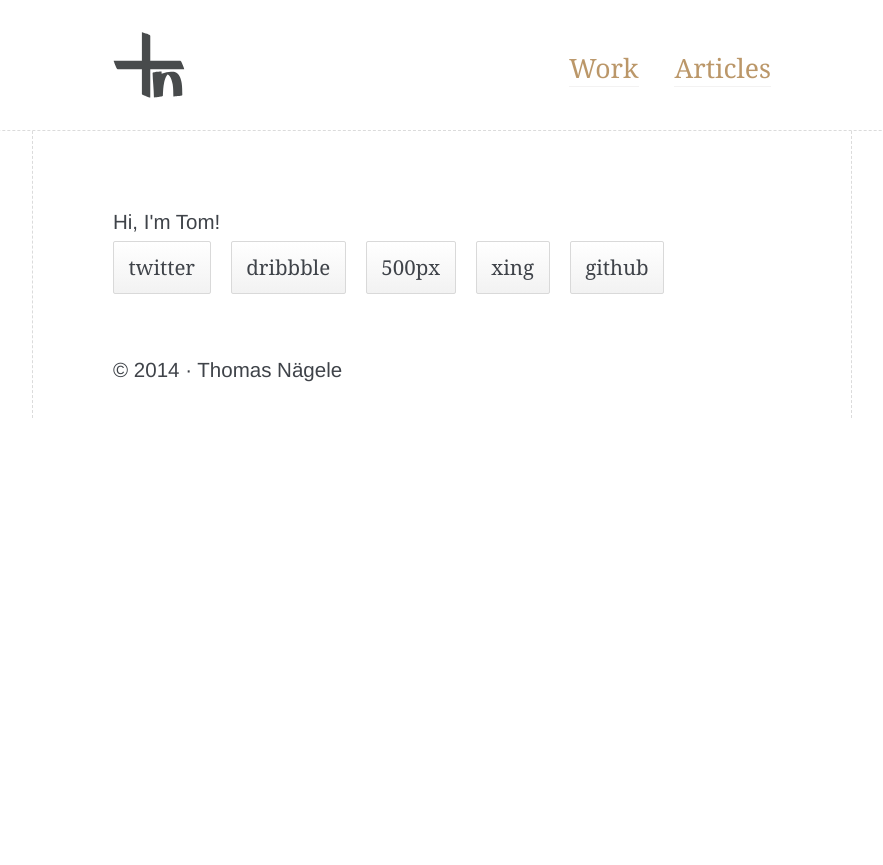
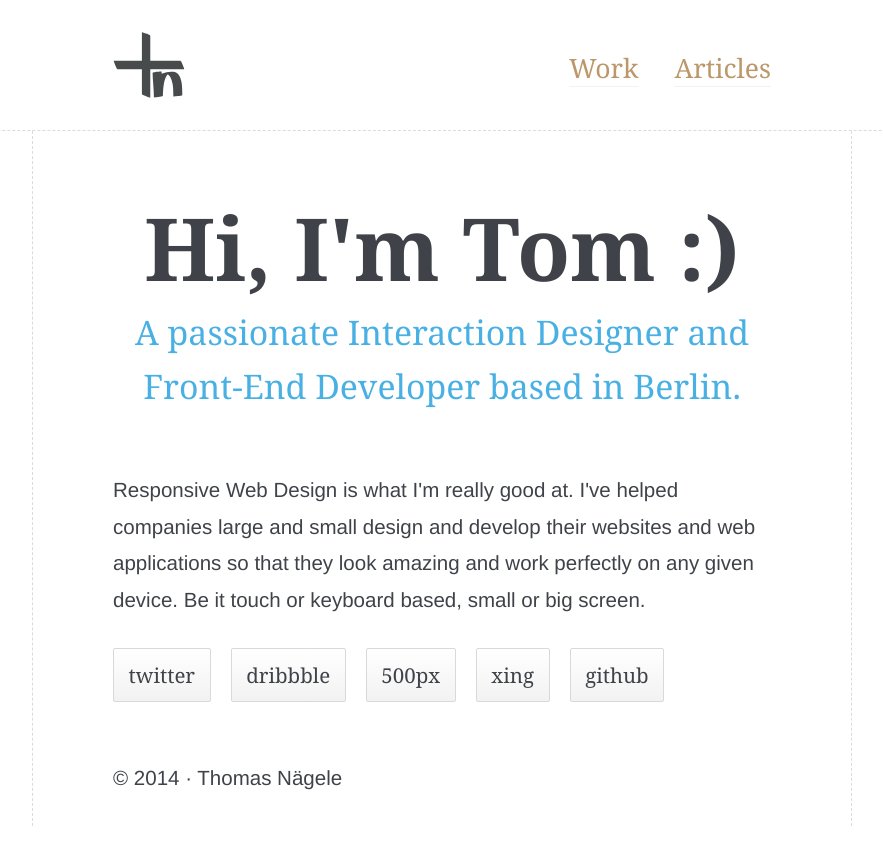
Before and after one commit to xonic/xonic.github.io, a Jekyll site: the page built from index.html, in a window 1280 px wide. Shown: the top 865 px of the page, without its empty margins (198-1081 px from the left). Built offline with Jekyll 4.4.1, drawn with Linux system fonts in a browser that asks for light colours; Markdown is read by kramdown in place of the engine named in the settings.

Commit message:
- add tagline on homepage

```diff
--- a/_sass/base.scss
+++ b/_sass/base.scss
@@ -40,3 +40,4 @@
 	// Modules
 	@import "imports/modules/header";
 	@import "imports/modules/button";
+	@import "imports/modules/tagline";
--- a/css/base.css
+++ b/css/base.css
@@ -1377,3 +1377,31 @@ img {
 .open > .btn-dropdown__menu {
   display: block;
 }
+
+/* line 22, ../_sass/imports/modules/_tagline.scss */
+.tagline,
+.subtagline {
+  font-family: "bree-serif", "Georgia", "Geneva", "Times New Roman", serif;
+  text-align: center;
+}
+
+/* line 28, ../_sass/imports/modules/_tagline.scss */
+.tagline {
+  margin-bottom:  12px;
+  margin-bottom:  1.2rem;
+  font-size:  72px;
+  font-size:  7.2rem;
+  line-height: 1;
+  font-weight: bold;
+  color: #3f4349;
+}
+
+/* line 37, ../_sass/imports/modules/_tagline.scss */
+.subtagline {
+  margin-bottom:  48px;
+  margin-bottom:  4.8rem;
+  font-size:  28px;
+  font-size:  2.8rem;
+  line-height: 1.6;
+  color: #49b0e3;
+}
--- a/index.html
+++ b/index.html
@@ -5,4 +5,13 @@ styles: index
 script: index
 ---
 
-  Hi, I'm Tom!
+<article>
+
+  <h1 class="tagline">Hi, I'm Tom&nbsp;:)</h1>
+  <h2 class="subtagline">A passionate Interaction Designer and Front-End Developer based in Berlin.</h2>
+
+  <p>
+    Responsive Web Design is what I'm really good at. I've helped companies large and small design and develop their websites and web applications so that they look amazing and work perfectly on any given device. Be it touch or keyboard based, small or big screen.
+  </p>
+
+</article>
```
Also changed, not shown: _sass/imports/modules/_tagline.scss (added, +42 -0 lines).
